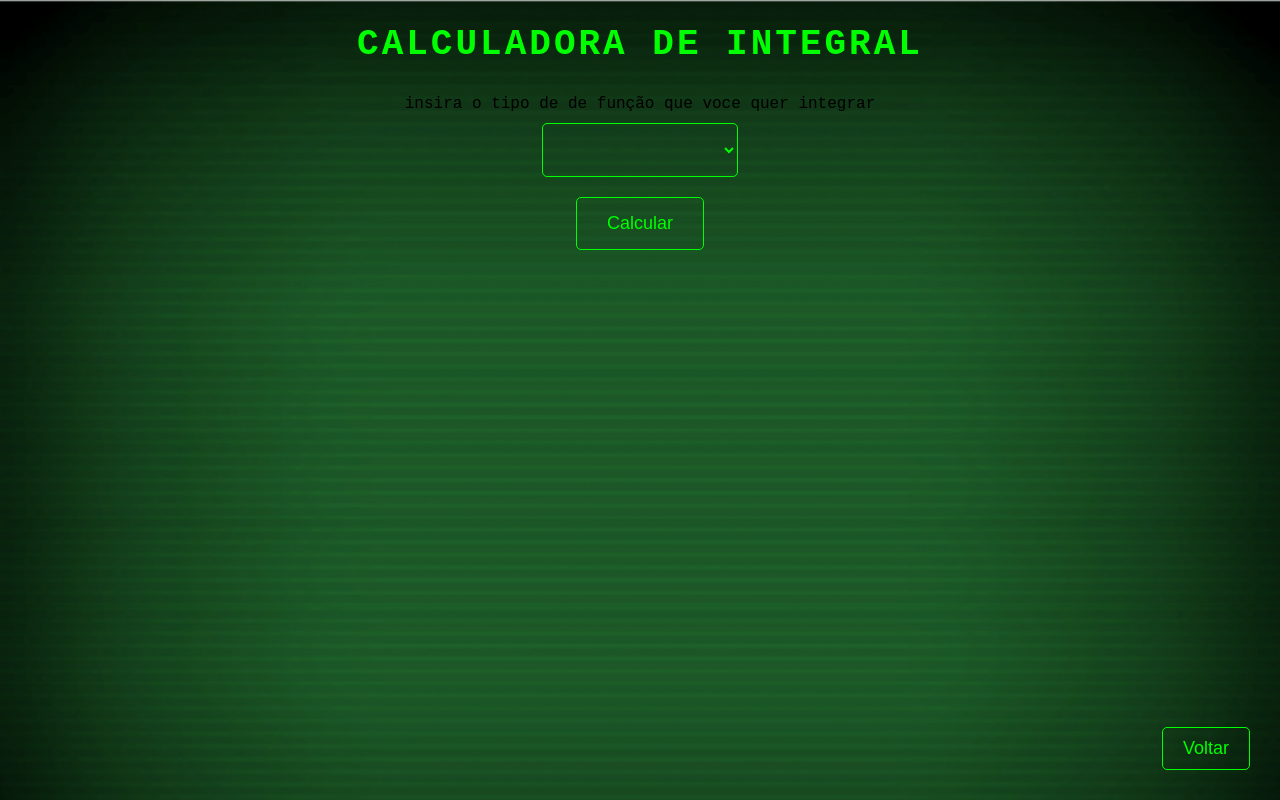
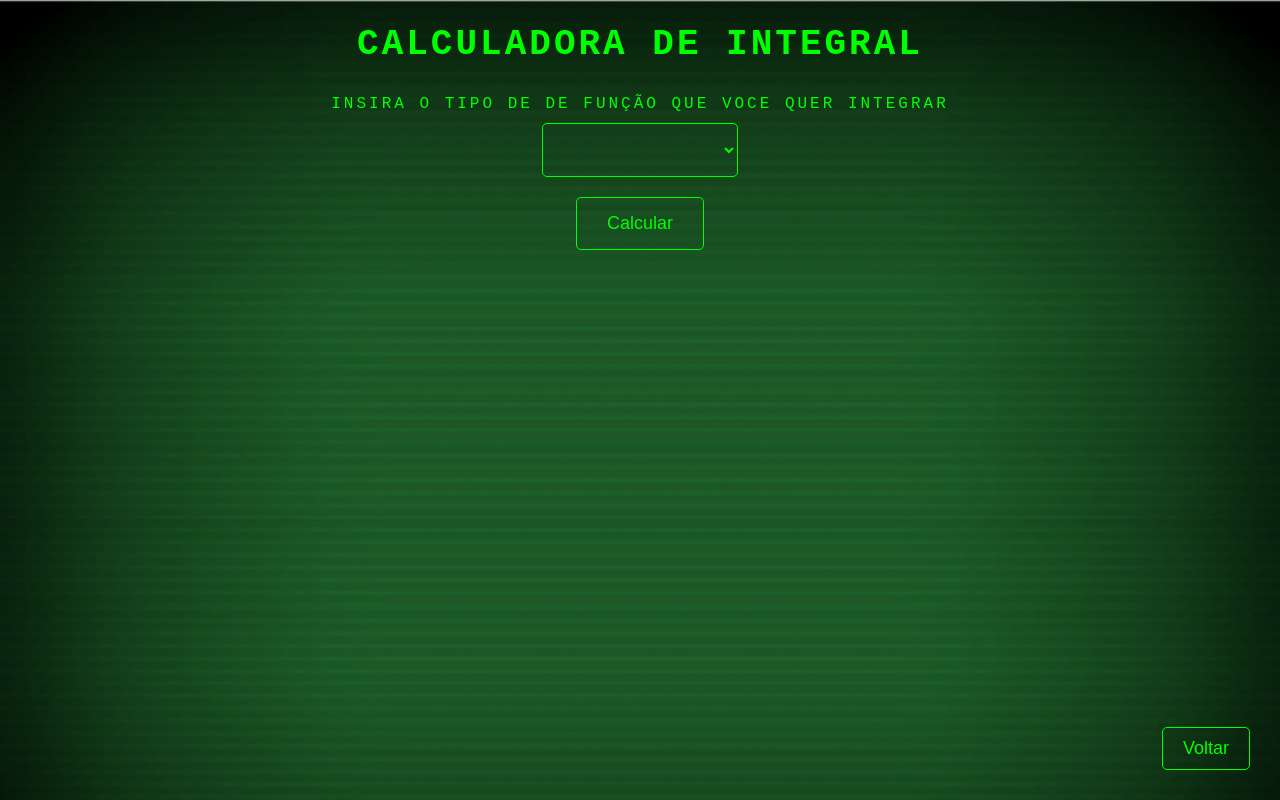
Before and after one commit to porrtuguinha/MathUtilsInterface, an Angular app: page /integral in a window 1280 px wide. Built offline with nearby package versions, Linux system fonts and the light colour scheme.

Commit message:
mudanças

```diff
--- a/angular.json
+++ b/angular.json
@@ -93,6 +93,9 @@
             ],
             "scripts": []
           }
+        },
+        "deploy": {
+          "builder": "angular-cli-ghpages:deploy"
         }
       }
     }
--- a/package.json
+++ b/package.json
@@ -33,6 +33,7 @@
     "@types/express": "^4.17.17",
     "@types/jasmine": "~5.1.0",
     "@types/node": "^18.18.0",
+    "angular-cli-ghpages": "^2.0.0-beta.2",
     "jasmine-core": "~5.1.0",
     "karma": "~6.4.0",
     "karma-chrome-launcher": "~3.2.0",
--- a/src/app/pages/integral/integral.component.html
+++ b/src/app/pages/integral/integral.component.html
@@ -1,6 +1,6 @@
 <div class="container">
     <h1>Calculadora de Integral</h1>
-    <label>insira o tipo de de função que voce quer integrar</label>
+    <label class="texto">insira o tipo de de função que voce quer integrar</label>
     <select  [(ngModel)]="Parametros">
         <option [ngValue]="'primeirograu'" >Primeiro grau</option>
         <option [ngValue]="'segundograu'" >Segundo grau</option>
```
Also changed, not shown: 1 other file (tests, documents, lock files or other folders).
